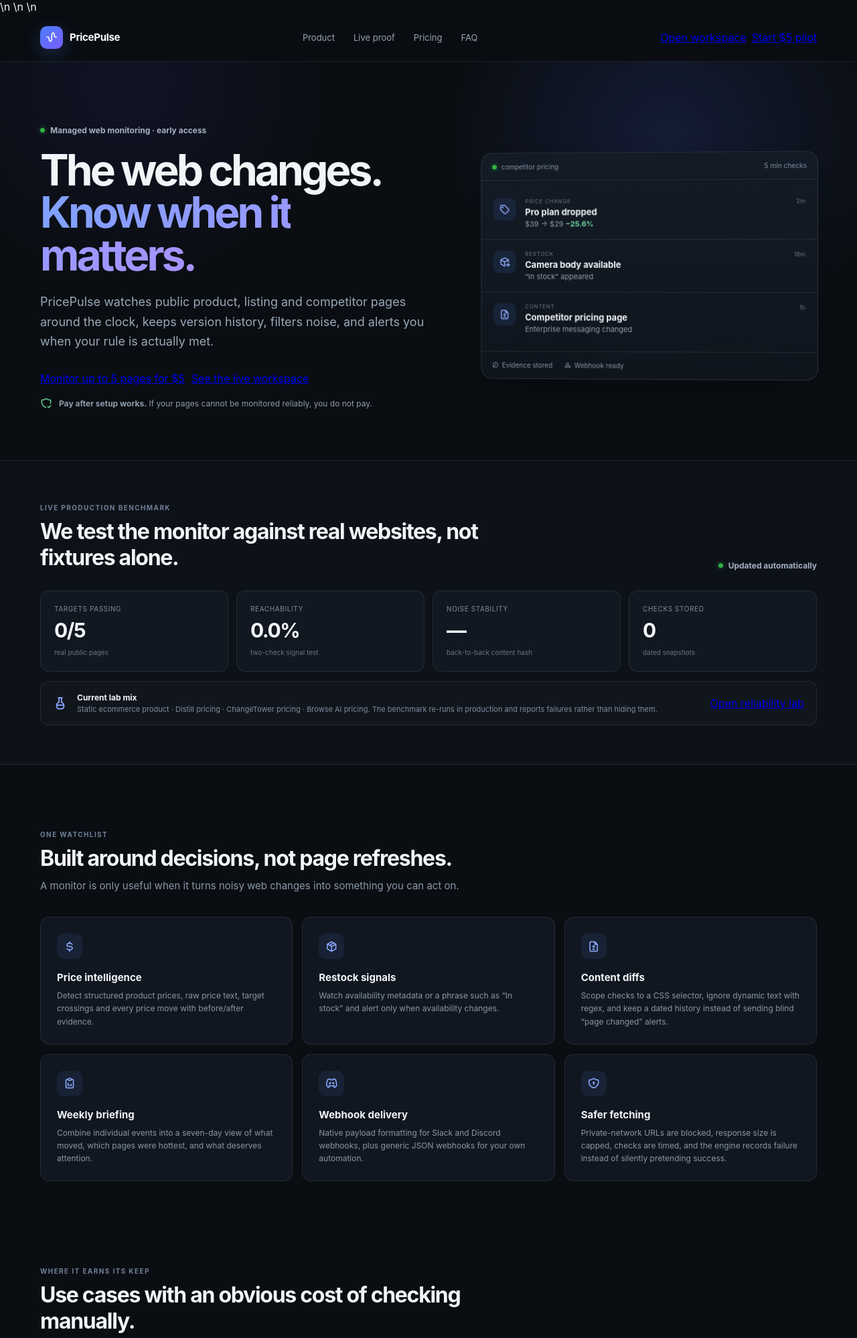
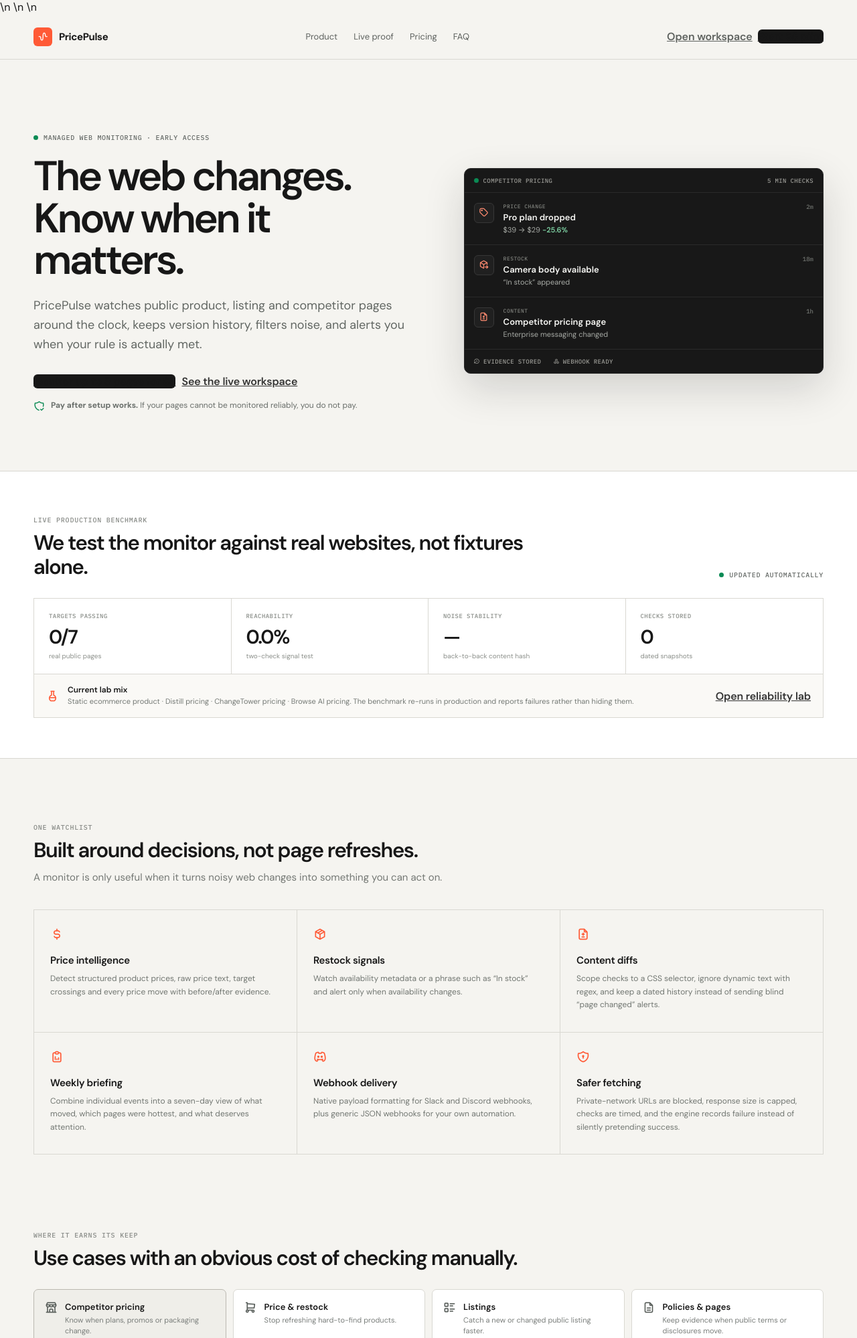
Before and after one commit to VERSEHARD/willitdeploy, a Flask app: page / in a window 1280 px wide. Shown: the top 1998 px of the page at 67% size. Run offline with Flask 3, Linux system fonts and the light colour scheme; data comes from the database, SQL or seed files in the repository; data that the repository does not hold is empty; parts of the project's set-up code (start-up, migrations or seed data) failed here and were passed over; some libraries are stand-ins or nearby versions.

Commit message:
Replace generic SaaS styling with an editorial product system

```diff
--- a/monitor/static/landing.css
+++ b/monitor/static/landing.css
@@ -1,12 +1,156 @@
-:root{--bg:#0a0e13;--panel:#101720;--border:rgba(255,255,255,.085);--muted:#8d9aaa;--text:#f2f5f8;--blue:#5b8cff;--green:#2fb344}
-*{box-sizing:border-box}html{scroll-behavior:smooth}body{margin:0;background:var(--bg);color:var(--text);font-family:Inter,ui-sans-serif,system-ui,-apple-system,BlinkMacSystemFont,"Segoe UI",sans-serif}.lp-wrap{width:min(1160px,calc(100% - 40px));margin:0 auto}.lp-nav{position:sticky;top:0;z-index:50;height:72px;border-bottom:1px solid var(--border);background:rgba(10,14,19,.88);backdrop-filter:blur(16px)}.lp-nav-inner{height:100%;display:flex;align-items:center;justify-content:space-between;gap:24px}.lp-brand{display:flex;align-items:center;gap:10px;color:#fff;text-decoration:none;font-size:15px;font-weight:750;letter-spacing:-.02em}.lp-logo{width:34px;height:34px;border-radius:10px;background:linear-gradient(135deg,#4c7dff,#7a5cff);display:grid;place-items:center;font-size:19px;box-shadow:0 8px 24px rgba(91,140,255,.22)}.lp-nav-links{display:flex;gap:28px}.lp-nav-links a{color:#97a4b3;text-decoration:none;font-size:13px}.lp-nav-links a:hover{color:#fff}.lp-nav-actions{display:flex;gap:8px}
-.lp-hero{padding:90px 0 76px;overflow:hidden;background:radial-gradient(circle at 78% 20%,rgba(74,108,255,.15),transparent 29%),radial-gradient(circle at 15% 5%,rgba(112,72,255,.08),transparent 24%)}.lp-hero-grid{display:grid;grid-template-columns:1.08fr .92fr;gap:64px;align-items:center}.lp-eyebrow,.lp-live{display:inline-flex;align-items:center;gap:8px;color:#a5b1bf;font-size:12px;font-weight:650}.lp-dot,.lp-mini-dot{width:7px;height:7px;border-radius:50%;background:var(--green);box-shadow:0 0 0 4px rgba(47,179,68,.1);display:inline-block}.lp-hero h1{font-size:64px;line-height:.99;letter-spacing:-.062em;margin:20px 0 24px;max-width:720px}.lp-hero h1 span{background:linear-gradient(90deg,#80a1ff,#a793ff);-webkit-background-clip:text;color:transparent}.lp-lead{font-size:18px;line-height:1.65;color:#9aa8b8;max-width:670px}.lp-hero-actions{display:flex;gap:10px;flex-wrap:wrap;margin:30px 0 18px}.lp-risk-reversal{display:flex;align-items:center;gap:10px;color:#8f9cab;font-size:12px}.lp-risk-reversal i{font-size:18px;color:#69cf91}
-.lp-product-shot{border:1px solid rgba(255,255,255,.1);border-radius:18px;background:linear-gradient(180deg,#131b26,#0f151d);box-shadow:0 30px 80px rgba(0,0,0,.34);overflow:hidden;transform:perspective(1000px) rotateY(-2deg)}.lp-shot-top,.lp-shot-footer{padding:14px 16px;display:flex;justify-content:space-between;align-items:center;color:#8492a3;font-size:10px;border-bottom:1px solid var(--border)}.lp-shot-top>div{display:flex;gap:7px;align-items:center}.lp-shot-card{padding:10px 0}.lp-shot-row{display:grid;grid-template-columns:36px 1fr auto;gap:12px;align-items:start;padding:16px 18px;border-bottom:1px solid var(--border)}.lp-shot-row:last-child{border-bottom:0}.lp-shot-icon{width:34px;height:34px;border-radius:9px;background:rgba(91,140,255,.1);color:#8facff;display:grid;place-items:center;font-size:17px}.lp-shot-row small{display:block;font-size:8px;letter-spacing:.1em;color:#69788c}.lp-shot-row strong{display:block;font-size:13px;margin:3px 0}.lp-shot-row p{margin:0;color:#8e9bad;font-size:11px}.lp-shot-row p b{color:#6ed397}.lp-shot-row time{font-size:9px;color:#647184}.lp-shot-footer{border-top:1px solid var(--border);border-bottom:0;justify-content:flex-start;gap:18px}.lp-shot-footer span{display:flex;align-items:center;gap:5px}
-.lp-proof{padding:58px 0;background:#0d1219;border-top:1px solid var(--border);border-bottom:1px solid var(--border)}.lp-proof-head,.lp-section-title{display:flex;justify-content:space-between;align-items:end;gap:30px}.lp-kicker{font-size:10px;font-weight:750;letter-spacing:.14em;color:#718097}.lp-proof-head h2,.lp-section-title h2{font-size:32px;letter-spacing:-.04em;margin:8px 0 0;max-width:720px}.lp-proof-grid{display:grid;grid-template-columns:repeat(4,1fr);gap:12px;margin-top:30px}.lp-proof-card{padding:20px;border-radius:13px;background:#111821;border:1px solid var(--border)}.lp-proof-card span{display:block;color:#7f8c9d;font-size:10px;text-transform:uppercase;letter-spacing:.06em}.lp-proof-card strong{display:block;font-size:30px;letter-spacing:-.05em;margin:8px 0 3px}.lp-proof-card small{color:#667486;font-size:10px}.lp-proof-note{display:grid;grid-template-columns:auto 1fr auto;gap:14px;align-items:center;padding:16px 18px;border:1px solid var(--border);border-radius:12px;margin-top:14px;background:rgba(255,255,255,.018)}.lp-proof-note>i{font-size:22px;color:#87a5ff}.lp-proof-note strong,.lp-proof-note span{display:block}.lp-proof-note strong{font-size:12px}.lp-proof-note span{font-size:11px;color:#7f8c9d;margin-top:3px}
-.lp-section{padding:92px 0}.lp-section-title{display:block;max-width:760px}.lp-section-title p{color:#8997a8;font-size:15px;line-height:1.6;margin:10px 0 0}.lp-feature-grid{display:grid;grid-template-columns:repeat(3,1fr);gap:14px;margin-top:34px}.lp-feature{padding:24px;border-radius:14px;background:var(--panel);border:1px solid var(--border)}.lp-feature>i{width:38px;height:38px;border-radius:10px;background:rgba(91,140,255,.09);color:#8da9ff;display:grid;place-items:center;font-size:19px}.lp-feature h3{font-size:15px;margin:18px 0 8px}.lp-feature p{font-size:12px;color:#8997a8;line-height:1.6;margin:0}
-.lp-usecase-section{padding-top:30px}.lp-usecases{display:grid;grid-template-columns:repeat(4,1fr);gap:12px;margin-top:28px}.lp-usecase{padding:18px;border:1px solid var(--border);border-radius:12px;background:#0e141c;display:flex;gap:12px}.lp-usecase>i{font-size:21px;color:#8ca9ff;margin-top:2px}.lp-usecase strong,.lp-usecase span{display:block}.lp-usecase strong{font-size:13px}.lp-usecase span{font-size:11px;color:#7f8c9d;line-height:1.45;margin-top:4px}.lp-usecase.active{background:linear-gradient(135deg,rgba(91,140,255,.11),rgba(255,255,255,.02));border-color:rgba(91,140,255,.28)}
-.lp-offer{border:1px solid rgba(91,140,255,.24);border-radius:18px;background:radial-gradient(circle at 80% 20%,rgba(91,140,255,.16),transparent 32%),#101720;padding:42px;display:grid;grid-template-columns:1fr 330px;gap:48px;align-items:center}.lp-offer-copy h2{font-size:36px;letter-spacing:-.045em;margin:14px 0}.lp-offer-copy p{color:#94a1b1;line-height:1.6;max-width:640px}.lp-offer-copy ul{list-style:none;padding:0;margin:24px 0 0;display:grid;grid-template-columns:1fr 1fr;gap:10px}.lp-offer-copy li{display:flex;gap:8px;align-items:center;color:#a9b4c1;font-size:12px}.lp-offer-copy li i{color:#69cf91}.lp-price-card{padding:26px;border-radius:15px;background:#0c1118;border:1px solid var(--border)}.lp-price-card>span{font-size:11px;color:#7f8c9d}.lp-price{display:flex;align-items:end;margin:12px 0}.lp-price sup{font-size:20px;top:0;align-self:flex-start;margin-top:11px}.lp-price strong{font-size:58px;line-height:1;letter-spacing:-.06em}.lp-price small{color:#778495;margin:0 0 6px 7px}.lp-price-card p{font-size:11px;color:#7f8c9d}.lp-price-card>small{display:block;text-align:center;color:#637184;margin-top:10px}
-.lp-faq-wrap{max-width:900px}.accordion-item{background:#101720;border-color:var(--border)}.accordion-button{background:#101720!important;color:#eaf0f5!important;font-size:13px}.accordion-button:not(.collapsed){box-shadow:inset 0 calc(-1*var(--tblr-border-width)) 0 var(--border)}.accordion-body{color:#8997a8;font-size:12px;line-height:1.65}
-.lp-footer{border-top:1px solid var(--border);padding:26px 0}.lp-footer .lp-wrap{display:flex;align-items:center;gap:20px;color:#677587;font-size:11px}.lp-footer .lp-brand{margin-right:auto}.lp-footer a{color:#8997a8;text-decoration:none}
-@media(max-width:900px){.lp-nav-links{display:none}.lp-hero{padding-top:58px}.lp-hero-grid{grid-template-columns:1fr;gap:44px}.lp-hero h1{font-size:50px}.lp-product-shot{transform:none}.lp-proof-grid,.lp-feature-grid,.lp-usecases{grid-template-columns:repeat(2,1fr)}.lp-offer{grid-template-columns:1fr}.lp-proof-head{align-items:flex-start;flex-direction:column}.lp-offer-copy ul{grid-template-columns:1fr}}
-@media(max-width:620px){.lp-wrap{width:min(100% - 28px,1160px)}.lp-nav-actions .btn-ghost-secondary{display:none}.lp-hero h1{font-size:40px}.lp-lead{font-size:15px}.lp-proof-grid,.lp-feature-grid,.lp-usecases{grid-template-columns:1fr 1fr}.lp-proof-note{grid-template-columns:auto 1fr}.lp-proof-note .btn{grid-column:1/-1}.lp-offer{padding:26px}.lp-section{padding:68px 0}.lp-section-title h2,.lp-proof-head h2{font-size:27px}}
+:root{
+  --bg:#f5f4f0;
+  --surface:#ffffff;
+  --surface-2:#efeee9;
+  --ink:#171717;
+  --muted:#6f716f;
+  --muted-2:#969893;
+  --border:#d9d8d2;
+  --border-strong:#c6c5be;
+  --accent:#ff5a36;
+  --accent-dark:#d93e1d;
+  --ok:#0b8a54;
+  --sidebar:#151515;
+}
+*{box-sizing:border-box}
+html{scroll-behavior:smooth}
+body{margin:0;background:var(--bg);color:var(--ink);font-family:"DM Sans",-apple-system,BlinkMacSystemFont,"Segoe UI",sans-serif;-webkit-font-smoothing:antialiased}
+a{color:inherit}
+.btn{border-radius:6px;font-weight:600;letter-spacing:-.01em;box-shadow:none!important}
+.btn-primary{background:var(--ink);border-color:var(--ink)}
+.btn-primary:hover,.btn-primary:focus{background:#2a2a2a;border-color:#2a2a2a}
+.btn-outline-secondary{border-color:var(--border-strong);color:#343434;background:transparent}
+.btn-outline-secondary:hover{background:#ecebe6;color:var(--ink);border-color:#b9b8b1}
+.btn-ghost-secondary{color:#5e625f}
+.lp-wrap{width:min(1180px,calc(100% - 44px));margin:0 auto}
+
+.lp-nav{height:68px;position:sticky;top:0;z-index:50;background:rgba(245,244,240,.96);border-bottom:1px solid var(--border)}
+.lp-nav-inner{height:100%;display:flex;align-items:center;justify-content:space-between;gap:28px}
+.lp-brand{display:flex;align-items:center;gap:10px;text-decoration:none;font-size:15px;font-weight:700;letter-spacing:-.025em}
+.lp-logo{width:28px;height:28px;border-radius:6px;background:var(--accent);display:grid;place-items:center;color:white;font-size:16px}
+.lp-nav-links{display:flex;align-items:center;gap:24px}
+.lp-nav-links a{text-decoration:none;font-size:13px;color:#5d615e}
+.lp-nav-links a:hover{color:var(--ink)}
+.lp-nav-actions{display:flex;gap:8px;align-items:center}
+
+.lp-hero{padding:104px 0 88px;border-bottom:1px solid var(--border)}
+.lp-hero-grid{display:grid;grid-template-columns:minmax(0,1.03fr) minmax(430px,.97fr);gap:72px;align-items:center}
+.lp-eyebrow,.lp-live{display:inline-flex;align-items:center;gap:8px;color:#666b68;font-family:"IBM Plex Mono",ui-monospace,monospace;font-size:10px;font-weight:500;text-transform:uppercase;letter-spacing:.07em}
+.lp-dot,.lp-mini-dot{width:7px;height:7px;border-radius:50%;background:var(--ok);display:inline-block}
+.lp-hero h1{font-size:62px;line-height:1.01;letter-spacing:-.06em;max-width:720px;margin:18px 0 22px;font-weight:600}
+.lp-lead{font-size:18px;line-height:1.62;color:#626763;max-width:700px;margin:0}
+.lp-hero-actions{display:flex;gap:9px;flex-wrap:wrap;margin:30px 0 17px}
+.lp-risk-reversal{display:flex;gap:9px;align-items:flex-start;color:#6a6f6b;font-size:12px;line-height:1.45}
+.lp-risk-reversal i{font-size:17px;color:var(--ok);margin-top:1px}
+
+.lp-product-shot{background:#181818;border:1px solid #292929;border-radius:10px;color:#f7f7f4;overflow:hidden;box-shadow:0 22px 60px rgba(25,25,25,.16)}
+.lp-shot-top,.lp-shot-footer{padding:12px 14px;border-bottom:1px solid #2a2a2a;display:flex;align-items:center;justify-content:space-between;color:#9a9a95;font-family:"IBM Plex Mono",ui-monospace,monospace;font-size:9px;text-transform:uppercase;letter-spacing:.04em}
+.lp-shot-top>div{display:flex;align-items:center;gap:7px}
+.lp-shot-card{padding:0}
+.lp-shot-row{display:grid;grid-template-columns:32px 1fr auto;gap:12px;padding:15px 14px;border-bottom:1px solid #2a2a2a;align-items:start}
+.lp-shot-row:last-child{border-bottom:0}
+.lp-shot-icon{width:30px;height:30px;border:1px solid #373737;border-radius:6px;display:grid;place-items:center;color:#ff8b70;font-size:15px;background:#202020}
+.lp-shot-row small{display:block;font-family:"IBM Plex Mono",ui-monospace,monospace;font-size:8px;letter-spacing:.06em;color:#7f817c}
+.lp-shot-row strong{display:block;font-size:13px;font-weight:600;margin:3px 0}
+.lp-shot-row p{margin:0;color:#a7aaa5;font-size:11px}
+.lp-shot-row p b{color:#7fd3a4;font-weight:600}
+.lp-shot-row time{color:#70736f;font-family:"IBM Plex Mono",ui-monospace,monospace;font-size:9px}
+.lp-shot-footer{border-top:1px solid #2a2a2a;border-bottom:0;justify-content:flex-start;gap:18px}
+.lp-shot-footer span{display:flex;gap:5px;align-items:center}
+
+.lp-proof{padding:60px 0;background:var(--surface);border-bottom:1px solid var(--border)}
+.lp-proof-head{display:flex;align-items:end;justify-content:space-between;gap:32px}
+.lp-kicker{font-family:"IBM Plex Mono",ui-monospace,monospace;font-size:10px;text-transform:uppercase;letter-spacing:.08em;color:#888b87}
+.lp-proof-head h2,.lp-section-title h2{font-size:31px;line-height:1.16;letter-spacing:-.045em;margin:8px 0 0;font-weight:600;max-width:760px}
+.lp-proof-grid{margin-top:28px;border:1px solid var(--border);display:grid;grid-template-columns:repeat(4,1fr);background:var(--surface)}
+.lp-proof-card{padding:20px 22px;border-right:1px solid var(--border)}
+.lp-proof-card:last-child{border-right:0}
+.lp-proof-card span,.lp-proof-card small{display:block}
+.lp-proof-card span{font-family:"IBM Plex Mono",ui-monospace,monospace;font-size:9px;letter-spacing:.05em;text-transform:uppercase;color:#898d88}
+.lp-proof-card strong{display:block;font-size:29px;letter-spacing:-.05em;margin:7px 0 3px;font-weight:600}
+.lp-proof-card small{font-size:10px;color:#8c908b}
+.lp-proof-note{display:grid;grid-template-columns:auto 1fr auto;gap:13px;align-items:center;border:1px solid var(--border);border-top:0;padding:15px 18px;background:#faf9f6}
+.lp-proof-note>i{font-size:19px;color:var(--accent)}
+.lp-proof-note strong,.lp-proof-note span{display:block}
+.lp-proof-note strong{font-size:12px;font-weight:600}
+.lp-proof-note span{font-size:11px;color:#747975;margin-top:2px;line-height:1.45}
+
+.lp-section{padding:90px 0}
+.lp-section-title{max-width:770px}
+.lp-section-title p{font-size:15px;line-height:1.62;color:#747874;margin:10px 0 0}
+.lp-feature-grid{display:grid;grid-template-columns:repeat(3,1fr);gap:0;margin-top:36px;border-top:1px solid var(--border);border-left:1px solid var(--border)}
+.lp-feature{padding:26px 24px 30px;background:transparent;border-right:1px solid var(--border);border-bottom:1px solid var(--border)}
+.lp-feature>i{font-size:20px;color:var(--accent)}
+.lp-feature h3{font-size:15px;margin:16px 0 8px;font-weight:600;letter-spacing:-.02em}
+.lp-feature p{font-size:12px;color:#727772;line-height:1.62;margin:0}
+
+.lp-usecase-section{padding-top:18px}
+.lp-usecases{display:grid;grid-template-columns:repeat(4,1fr);gap:10px;margin-top:28px}
+.lp-usecase{padding:17px 16px;background:var(--surface);border:1px solid var(--border);border-radius:7px;display:flex;gap:11px}
+.lp-usecase>i{font-size:19px;color:#555b57}
+.lp-usecase strong,.lp-usecase span{display:block}
+.lp-usecase strong{font-size:13px;font-weight:600}
+.lp-usecase span{font-size:11px;line-height:1.5;color:#7a7e7b;margin-top:3px}
+.lp-usecase.active{border-color:#bbb9b1;background:#efeee9}
+
+.lp-offer{display:grid;grid-template-columns:1fr 310px;gap:50px;background:#171717;color:#f6f5f1;padding:46px;border-radius:10px}
+.lp-offer .badge{border-radius:4px}
+.lp-offer-copy h2{font-size:36px;line-height:1.12;letter-spacing:-.045em;font-weight:600;margin:15px 0}
+.lp-offer-copy p{color:#b0b2ae;font-size:14px;line-height:1.65;max-width:650px}
+.lp-offer-copy ul{list-style:none;padding:0;margin:25px 0 0;display:grid;grid-template-columns:1fr 1fr;gap:10px}
+.lp-offer-copy li{font-size:12px;color:#b7b9b6;display:flex;gap:7px;align-items:center}
+.lp-offer-copy li i{color:#77d09d}
+.lp-price-card{background:#222;border:1px solid #333;padding:24px;border-radius:7px}
+.lp-price-card>span{font-family:"IBM Plex Mono",ui-monospace,monospace;font-size:9px;letter-spacing:.05em;text-transform:uppercase;color:#8e918c}
+.lp-price{display:flex;align-items:flex-end;margin:14px 0}
+.lp-price sup{font-size:18px;top:0;align-self:flex-start;margin-top:8px}
+.lp-price strong{font-size:54px;line-height:1;font-weight:600;letter-spacing:-.06em}
+.lp-price small{font-size:11px;color:#949792;margin:0 0 5px 7px}
+.lp-price-card p{font-size:11px;color:#9a9d98}
+.lp-price-card .btn-primary{background:var(--accent);border-color:var(--accent)}
+.lp-price-card .btn-primary:hover{background:var(--accent-dark);border-color:var(--accent-dark)}
+.lp-price-card>small{display:block;text-align:center;color:#7f827e;font-size:10px;margin-top:10px}
+
+.lp-faq-wrap{max-width:900px}
+.accordion{margin-top:28px;border-top:1px solid var(--border)}
+.accordion-item{background:transparent;border:0;border-bottom:1px solid var(--border)}
+.accordion-button{background:transparent!important;color:var(--ink)!important;padding:19px 0;font-size:13px;font-weight:600;box-shadow:none!important}
+.accordion-button::after{filter:none}
+.accordion-body{padding:0 0 19px;color:#747974;font-size:12px;line-height:1.65}
+
+.lp-footer{border-top:1px solid var(--border);padding:24px 0;background:var(--surface)}
+.lp-footer .lp-wrap{display:flex;align-items:center;gap:18px;color:#858984;font-family:"IBM Plex Mono",ui-monospace,monospace;font-size:9px}
+.lp-footer .lp-brand{margin-right:auto;font-family:"DM Sans",-apple-system,BlinkMacSystemFont,"Segoe UI",sans-serif;font-size:13px}
+.lp-footer a{text-decoration:none;color:#626762}
+
+@media(max-width:940px){
+  .lp-nav-links{display:none}
+  .lp-hero{padding:70px 0}
+  .lp-hero-grid{grid-template-columns:1fr;gap:46px}
+  .lp-hero h1{font-size:50px}
+  .lp-proof-grid,.lp-feature-grid,.lp-usecases{grid-template-columns:repeat(2,1fr)}
+  .lp-proof-card:nth-child(2){border-right:0}
+  .lp-proof-card:nth-child(-n+2){border-bottom:1px solid var(--border)}
+  .lp-feature-grid{border-top:1px solid var(--border)}
+  .lp-offer{grid-template-columns:1fr}
+}
+@media(max-width:640px){
+  .lp-wrap{width:min(100% - 28px,1180px)}
+  .lp-nav{height:62px}
+  .lp-nav-actions .btn-ghost-secondary{display:none}
+  .lp-hero{padding:54px 0 58px}
+  .lp-hero h1{font-size:39px}
+  .lp-lead{font-size:15px}
+  .lp-proof-head{align-items:flex-start;flex-direction:column}
+  .lp-proof-grid,.lp-feature-grid,.lp-usecases{grid-template-columns:1fr}
+  .lp-proof-card{border-right:0;border-bottom:1px solid var(--border)}
+  .lp-proof-card:last-child{border-bottom:0}
+  .lp-proof-note{grid-template-columns:auto 1fr}
+  .lp-proof-note .btn{grid-column:1/-1}
+  .lp-section{padding:66px 0}
+  .lp-section-title h2,.lp-proof-head h2{font-size:27px}
+  .lp-offer{padding:27px 22px}
+  .lp-offer-copy h2{font-size:30px}
+  .lp-offer-copy ul{grid-template-columns:1fr}
+  .lp-footer .lp-wrap{flex-wrap:wrap}
+}
```
